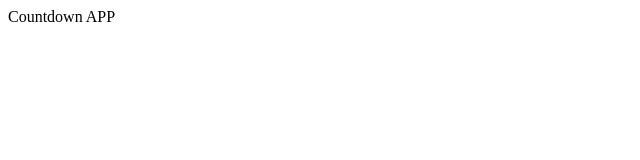
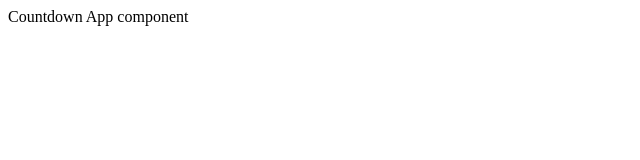
Before and after one commit to i-tea/react-countdown, a React (Create React App) app in the folder count-down/: page / in a window 1280 px wide. Shown: the top 160 px of the page, without its empty margins (0-640 px from the left). Built offline with nearby package versions, Linux system fonts and the light colour scheme.

Commit message:
reusable UI component, dont forget the return method

```diff
--- /dev/null
+++ b/count-down/src/App.jsx
@@ -0,0 +1,11 @@
+import React, { Component } from 'react'; // React { Component } cause we also wanna use components
+
+class App extends Component {
+  render() {
+    return(
+      <div>Countdown App component</div>
+    )
+  }
+}
+
+export default App;
--- a/count-down/src/index.js
+++ b/count-down/src/index.js
@@ -1,7 +1,9 @@
 import React from 'react';
 import ReactDOM from 'react-dom';
+import App from './App';
 
 
 ReactDOM.render(
-  <div>Countdown APP</div>, document.getElementById('root') //where we want to render it, already have div for it so?
+  <App></App>,
+  document.getElementById('root') //where we want to render it, already have div for it so?
 );
```
